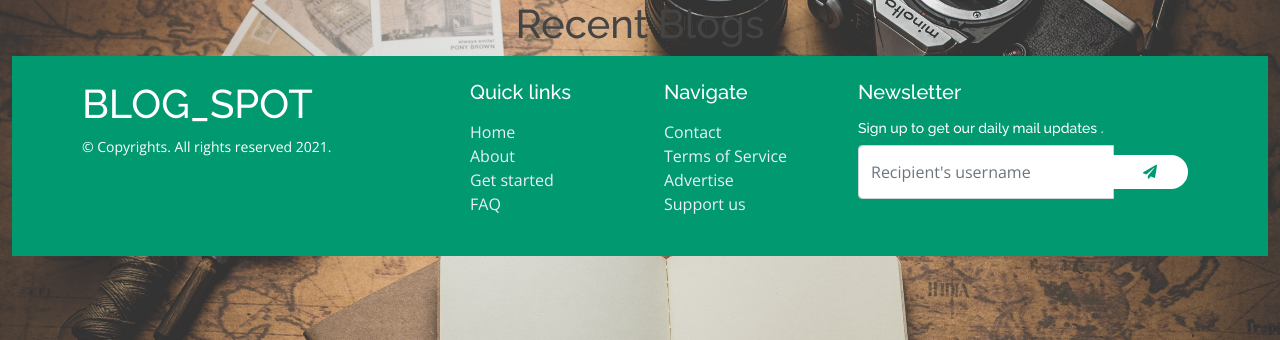
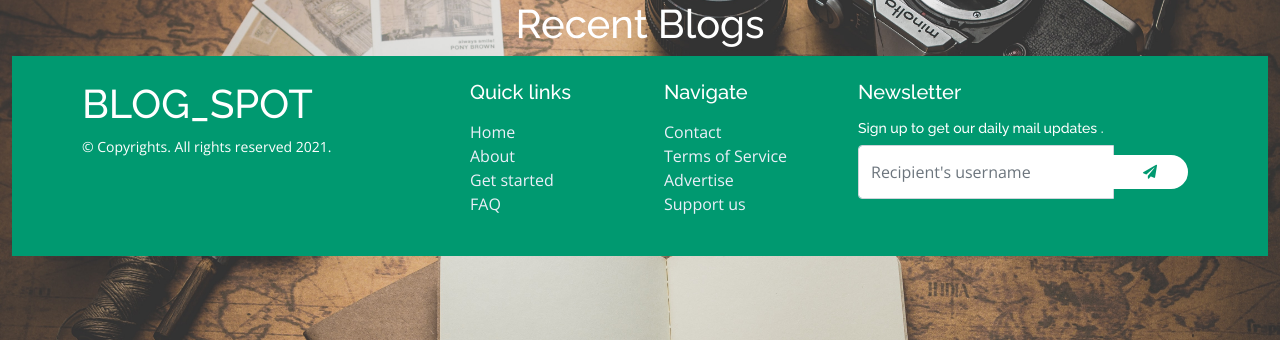
Before and after one commit to otienonick/Blog_Flask, a Flask app: page / in a window 1280 px wide. Shown: the part 94-434 px from the top of the page. Run offline with Flask 2, Linux system fonts and the light colour scheme; data that the repository does not hold is empty; some libraries are stand-ins or nearby versions.

Commit message:
modified header

```diff
--- a/app/templates/blog.html
+++ b/app/templates/blog.html
@@ -6,7 +6,7 @@
 
 </style>
 
-<h1 class="text-center">{%block header%}Recent Blogs{% endblock%}</h1>
+<h1 class="text-center text-white">{%block header%}Recent Blogs{% endblock%}</h1>
 
 <div id="posts" >
 <div class="row">
--- a/app/templates/single_blog.html
+++ b/app/templates/single_blog.html
@@ -1,3 +1,3 @@
 {% extends 'blog.html'%}
 {%block header%}
-{{username}}'s post(s){% endblock%}
+<h3 class="text-white text-center">{{username}}'s post(s){% endblock%}</h3>
```
